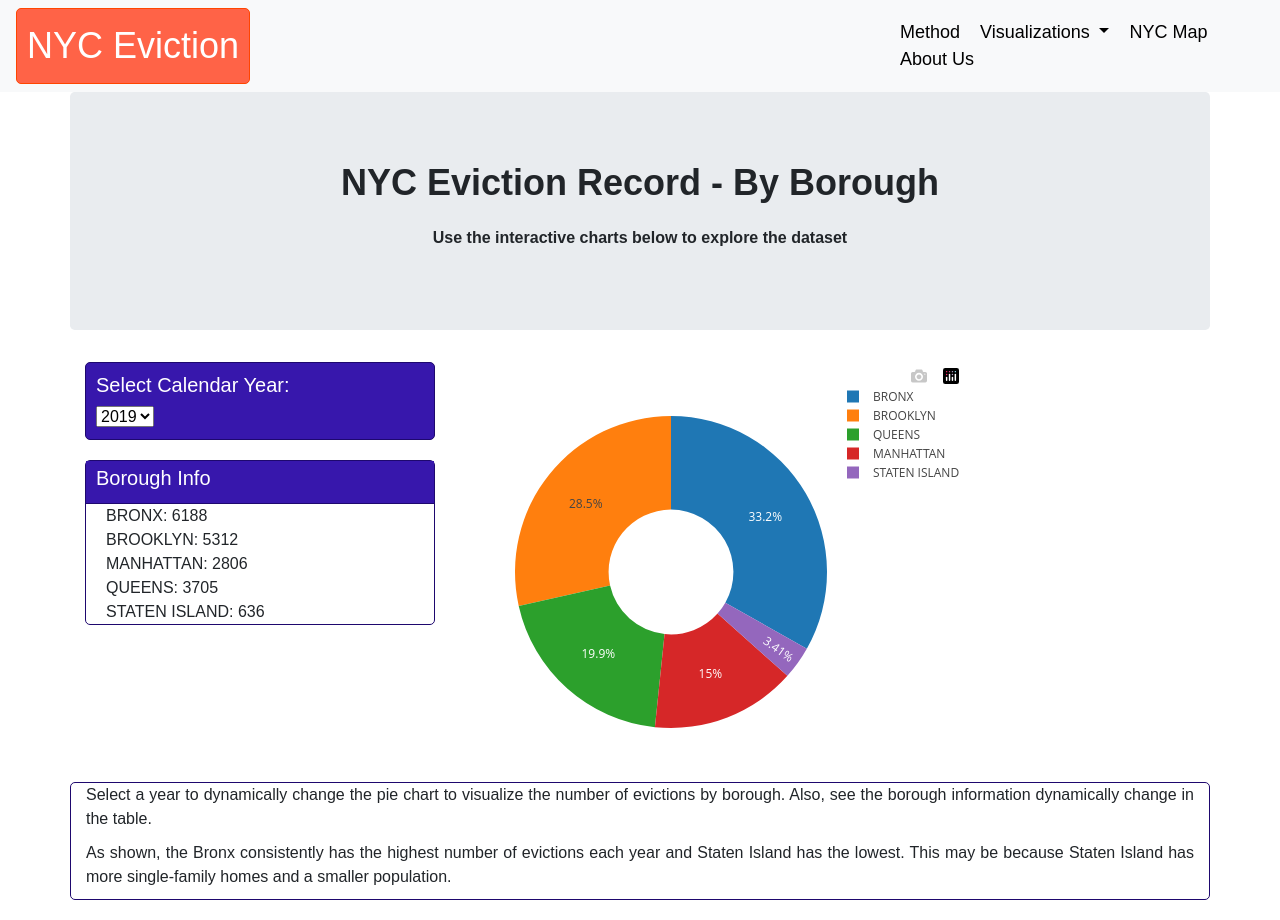
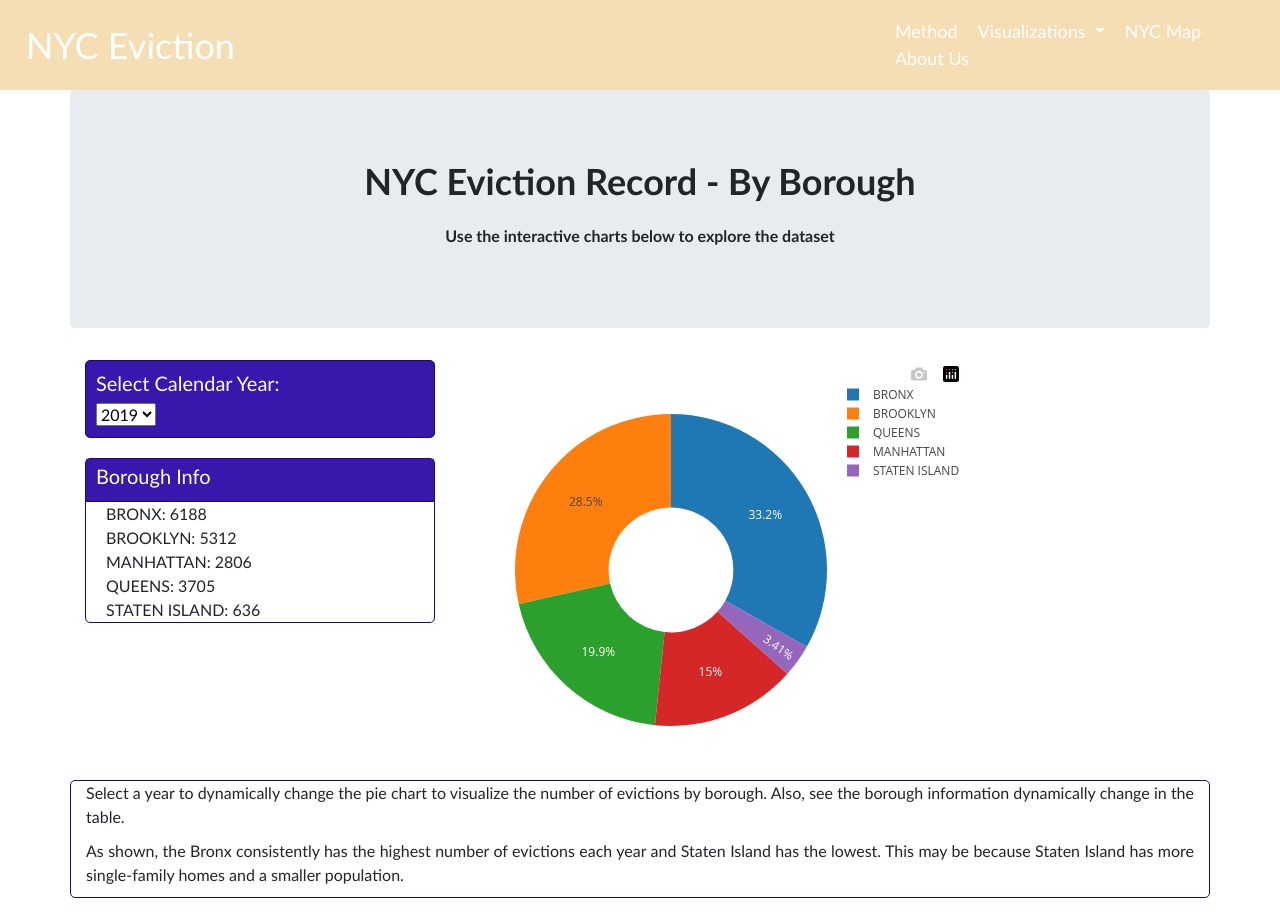
Before and after one commit to kamalnyc17/Project_TWO_NYC_Eviction, a Flask app: page /byborough in a window 1280 px wide. After the commit the page ends 898 px from the top, so only its background shows below. Run offline with Flask 2, Linux system fonts and the light colour scheme; some libraries are stand-ins or nearby versions.

Commit message:
updated style of navbar

```diff
--- a/static/css/style.css
+++ b/static/css/style.css
@@ -5,10 +5,9 @@ body,
 }
 
 .logo {
-    border: 1px solid #FF4500;
     border-radius: 5px;
     background-color: #FF6347;
-    font-family: 'Arial', 'Helvetica Neue', Helvetica, sans-serif;
+    font-family: 'Gill Sans', 'Gill Sans MT', Calibri, 'Trebuchet MS', sans-serif;
     font-size: 36px;
     color: white;
     padding: 10px
@@ -16,11 +15,11 @@ body,
 
 .navbar {
     font-size: 18px;
-    font-family: 'Arial', 'Helvetica Neue', Helvetica, sans-serif;
+    font-family: 'Gill Sans', 'Gill Sans MT', Calibri, 'Trebuchet MS', sans-serif;
 }
 
 .site-body {
-    font-family: 'Arial', 'Helvetica Neue', Helvetica, sans-serif;
+    font-family: 'Gill Sans', 'Gill Sans MT', Calibri, 'Trebuchet MS', sans-serif;
 }
 
 .text-success {
@@ -30,14 +29,15 @@ body,
 .menu-option {
     width: 200px;
     padding: 0px 10px;
-    color: black;
+    color: white;
+
 }
 
 .well {
     border: 1px solid rgb(30, 8, 110);
     border-radius: 5px;
     background-color: rgb(55, 23, 172);
-    font-family: 'Arial', 'Helvetica Neue', Helvetica, sans-serif;
+    font-family: 'Gill Sans', 'Gill Sans MT', Calibri, 'Trebuchet MS', sans-serif;
     color: white;
     padding: 10px
 }
@@ -47,7 +47,7 @@ body,
     border: 1px solid rgb(30, 8, 110);
     border-radius: 5px;
     margin-top: 20px;
-    font-family: 'Arial', 'Helvetica Neue', Helvetica, sans-serif;
+    font-family: 'Gill Sans', 'Gill Sans MT', Calibri, 'Trebuchet MS', sans-serif;
 }
 
 .footer-info {
@@ -58,7 +58,7 @@ body,
     background-color: rgb(55, 23, 172);
     border-bottom: 1px solid rgb(30, 8, 110);
     color: white;
-    font-family: 'Arial', 'Helvetica Neue', Helvetica, sans-serif;
+    font-family: 'Gill Sans', 'Gill Sans MT', Calibri, 'Trebuchet MS', sans-serif;
     font-size: 12px;
     padding: 5px 0px;
 }
@@ -77,7 +77,7 @@ body,
 .stack-name,
 .homepage-heading,
 .plot-name {
-    font-family: 'Arial', 'Helvetica Neue', Helvetica, sans-serif;
+    font-family: 'Gill Sans', 'Gill Sans MT', Calibri, 'Trebuchet MS', sans-serif;
     font-size: 24px;
     padding: 0px;
     font-weight: 600;
@@ -96,7 +96,7 @@ body,
 .stack-info,
 .homepage-info,
 .plot-info {
-    font-family: 'Arial', 'Helvetica Neue', Helvetica, sans-serif;
+    font-family: 'Gill Sans', 'Gill Sans MT', Calibri, 'Trebuchet MS', sans-serif;
     font-size: 16px;
     padding: 0px;
     margin: 0px;
@@ -113,7 +113,7 @@ body,
 }
 
 .porfolio-url {
-    font-family: 'Arial', 'Helvetica Neue', Helvetica, sans-serif;
+    font-family: 'Gill Sans', 'Gill Sans MT', Calibri, 'Trebuchet MS', sans-serif;
     font-size: 16px;
     padding-right: 20px;
     font-weight: 600;
@@ -122,7 +122,7 @@ body,
 
 .heading,
 .sub-heading {
-    font-family: 'Arial', 'Helvetica Neue', Helvetica, sans-serif;
+    font-family: 'Gill Sans', 'Gill Sans MT', Calibri, 'Trebuchet MS', sans-serif;
     font-size: 36px;
     padding: 0px;
     font-weight: 600;
--- a/templates/byborough.html
+++ b/templates/byborough.html
@@ -16,12 +16,8 @@
 
 <body>
   <!-- nav bar-->
-  <nav class="navbar navbar-expand-lg navbar-light bg-light">
-    <a class="navbar-brand logo" href="/" style="color: white">NYC Eviction</a>
-    <button class="navbar-toggler" type="button" data-toggle="collapse" data-target="#navbarTogglerDemo02"
-      aria-controls="navbarTogglerDemo02" aria-expanded="false" aria-label="Toggle navigation">
-      <span class="navbar-toggler-icon"></span>
-    </button>
+  <nav class="navbar navbar-expand-lg" style="background-color: wheat; color: white">
+    <a class="navbar-brand logo" href="/" style="background-color: wheat; color: white">NYC Eviction</a>
     <div class="col-6"></div>
     <div class="collapse navbar-collapse" id="navbarTogglerDemo02">
       <ul class="nav navbar-nav mr-auto mt-2 mt-lg-0">
@@ -30,7 +26,7 @@
         <li class="nav-item dropdown">
           <a href="#" class="menu-option dropdown-toggle" data-toggle="dropdown" role="button" aria-haspopup="true"
             aria-expanded="true"> <span class="nav-label">Visualizations</span> <span class="caret"></span></a>
-          <ul class="menu-option dropdown-menu">
+          <ul class="menu-option dropdown-menu" style="background-color: wheat">
             <li><a href="/byborough" class="menu-option">By Borough</a></li>
             <li><a href="/byproperty" class="menu-option">By Property Type</a></li>
             <li><a href="/byzipcode" class="menu-option">By Zip code</a></li>
```
Also changed, not shown: templates/aboutus.html (+3 -7 lines), templates/byproperty.html (+3 -7 lines), templates/byzipcode.html (+3 -7 lines), templates/index.html (+3 -7 lines), templates/method.html (+3 -7 lines), templates/nycmap.html (+3 -7 lines), templates/yearoveryear.html (+3 -7 lines).
